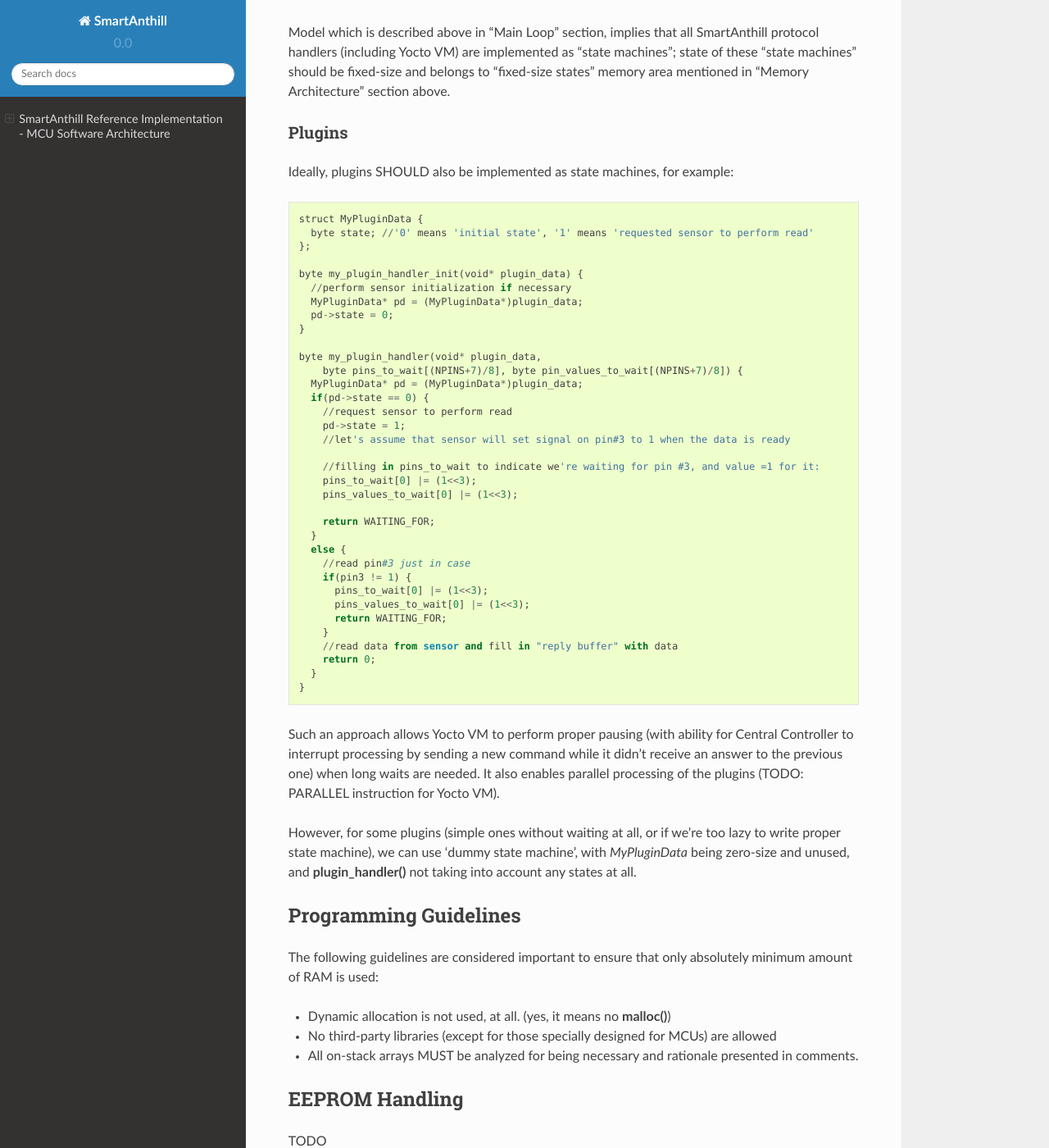
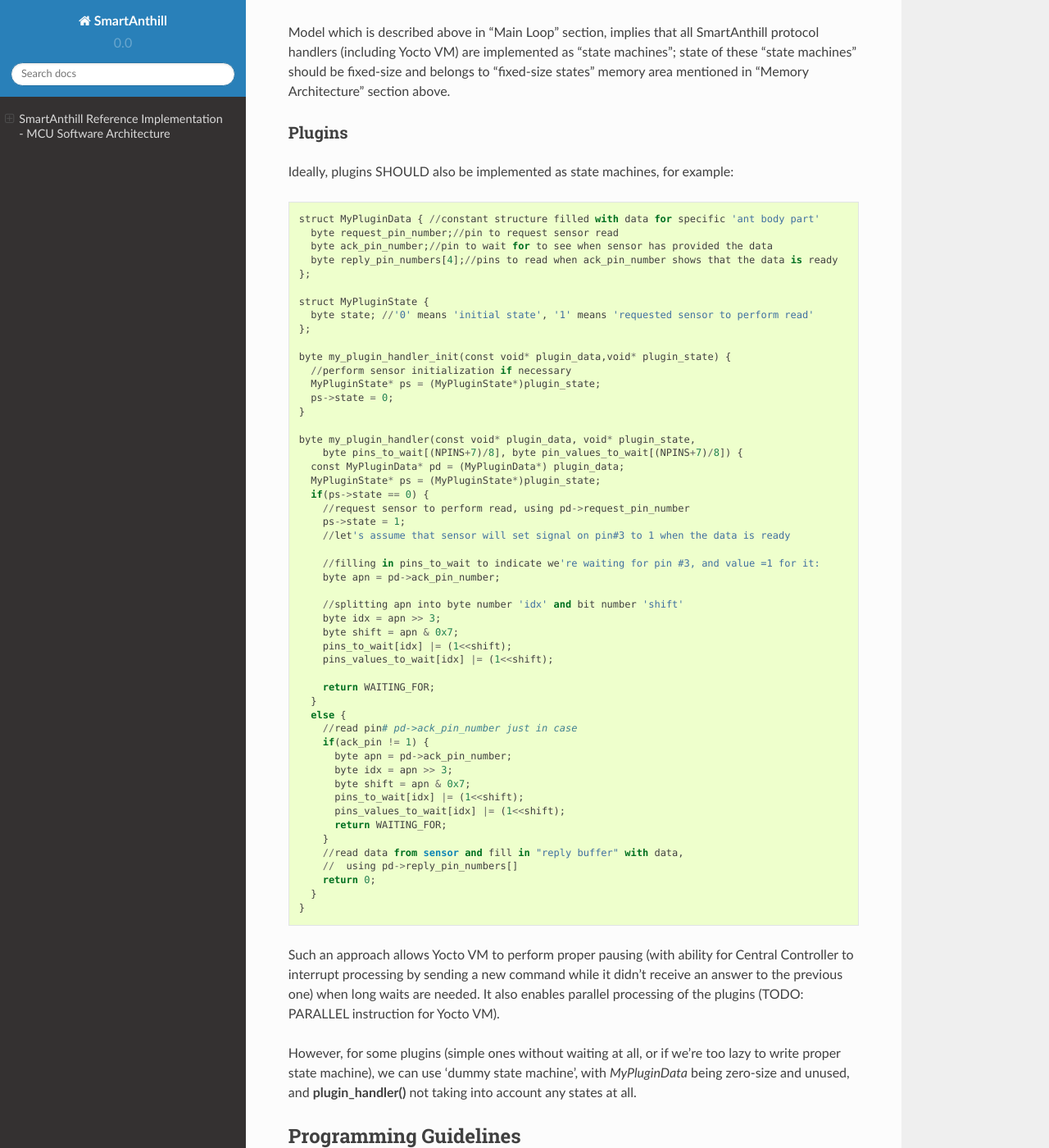
Before and after one commit to smartanthill/smartanthill2_0, a Sphinx documentation site: the page built from docs/design-documents/reference-implementation/mcu/smartanthill-reference-mcu-software-architecture.rst, in a window 1280 px wide and 1400 px high, scrolled down 4077 px. Shown: the whole window at 82% size. Built offline with Sphinx 7.4.7 and the Read the Docs theme 2.0.0, drawn with Linux system fonts in a browser that asks for light colours; some of the changed text lies outside the part shown.

Commit message:
Reference MCU Software Architecture v0.2.1: added missing plugin_data

```diff
--- a/docs/design-documents/reference-implementation/mcu/smartanthill-reference-mcu-software-architecture.rst
+++ b/docs/design-documents/reference-implementation/mcu/smartanthill-reference-mcu-software-architecture.rst
@@ -60,7 +60,7 @@ SmartAnthill on MCU is implemented as a "main loop", which calls different funct
 * NB: all calls of protocol handlers (both “receiving” and “sending”) are made right from the program “main loop” (and not one protocol handler calling another one), to reduce stack usage.
 * after protocol handler has processed the data, it returns to “main loop”. Now previous src is not needed anymore, so "main loop" can and should **memmove()** dst to the beginning of “command buffer”, discarding src and freeing space in "command buffer" for future processing.
 * after such **memmove()** is done, we have current packet (as processed by previous protocol handler) at the beginning of “command buffer”, so we can repeat the process of calling the “receiving” “protocol handler” (such as SAGDP, and then Yocto VM).
-* when Yocto VM is called (it has prototype **yocto_vm(void\* src,uint16 src_size,void\* dst, uint16\* dst_size,WaitingFor\* waiting_for);**; *WaitingFor* structure is described in detail in 'Asynchronous Returns' subsection below), it starts parsing the command buffer and execute commands. Whenever Yocto VM encounters an EXEC command (see "Yocto VM" document for details), Yocto VM calls an appropriate plugin handler, with the following prototype: **plugin_handler(void* plugin_state,void\* src,uint16 src_size,void\* reply, uint16\* reply_size, WaitingFor\* waiting_for)**, passing pointer to plugin data as a src and it's own *dst* as *reply*. After plugin_handler returns, Yocto VM increments it's own *dst* by a size of the reply passed back from the plugin. It ensures proper and easy forming of "reply buffer" as required by Yocto VM specification.
+* when Yocto VM is called (it has prototype **yocto_vm(void\* src,uint16 src_size,void\* dst, uint16\* dst_size,WaitingFor\* waiting_for);**; *WaitingFor* structure is described in detail in 'Asynchronous Returns' subsection below), it starts parsing the command buffer and execute commands. Whenever Yocto VM encounters an EXEC command (see "Yocto VM" document for details), Yocto VM calls an appropriate plugin handler, with the following prototype: **plugin_handler(const void\* plugin_data,void\* plugin_state,void\* src,uint16 src_size,void\* reply, uint16\* reply_size, WaitingFor\* waiting_for)**, passing pointer to plugin data as a src and it's own *dst* as *reply*. After plugin_handler returns, Yocto VM increments it's own *dst* by a size of the reply passed back from the plugin. It ensures proper and easy forming of "reply buffer" as required by Yocto VM specification.
 * after the Yocto VM has processed the data, “main loop” doesn't need the command anymore, so it can again **memmove()** "reply buffer" (returned at *dst* location by Yocto VM) to the beginning of “command buffer” and call SAGDP “sending” protocol handler.
 * after “sending” protocol handler returns, “main loop” may and should **memmove()** reply of the “sending” protocol handler to the beginning of the “command buffer” and continue calling the “sending” protocol handlers (and memmove()-ing data to the beginning of the “command buffer”) until the last protocol handler is called; at this point, data is prepared for feeding to the physical channel.
 * at this point, "main loop" may and should call [TODO] function (which belongs to device-specific library) to pass data back to the physical layer.
@@ -98,38 +98,54 @@ Ideally, plugins SHOULD also be implemented as state machines, for example:
 
 ::
 
-  struct MyPluginData {
+  struct MyPluginData { //constant structure filled with data for specific 'ant body part'
+    byte request_pin_number;//pin to request sensor read
+    byte ack_pin_number;//pin to wait for to see when sensor has provided the data
+    byte reply_pin_numbers[4];//pins to read when ack_pin_number shows that the data is ready
+  };
+
+  struct MyPluginState {
     byte state; //'0' means 'initial state', '1' means 'requested sensor to perform read'
   };
 
-  byte my_plugin_handler_init(void* plugin_data) {
+  byte my_plugin_handler_init(const void* plugin_data,void* plugin_state) {
     //perform sensor initialization if necessary
-    MyPluginData* pd = (MyPluginData*)plugin_data;
-    pd->state = 0;
+    MyPluginState* ps = (MyPluginState*)plugin_state;
+    ps->state = 0;
   }
 
-  byte my_plugin_handler(void* plugin_data,
+  byte my_plugin_handler(const void* plugin_data, void* plugin_state,
       byte pins_to_wait[(NPINS+7)/8], byte pin_values_to_wait[(NPINS+7)/8]) {
-    MyPluginData* pd = (MyPluginData*)plugin_data;
-    if(pd->state == 0) {
-      //request sensor to perform read
-      pd->state = 1;
+    const MyPluginData* pd = (MyPluginData*) plugin_data;
+    MyPluginState* ps = (MyPluginState*)plugin_state;
+    if(ps->state == 0) {
+      //request sensor to perform read, using pd->request_pin_number
+      ps->state = 1;
       //let's assume that sensor will set signal on pin#3 to 1 when the data is ready
 
       //filling in pins_to_wait to indicate we're waiting for pin #3, and value =1 for it:
-      pins_to_wait[0] |= (1<<3);
-      pins_values_to_wait[0] |= (1<<3);
+      byte apn = pd->ack_pin_number;
+
+      //splitting apn into byte number 'idx' and bit number 'shift'
+      byte idx = apn >> 3;
+      byte shift = apn & 0x7;
+      pins_to_wait[idx] |= (1<<shift);
+      pins_values_to_wait[idx] |= (1<<shift);
 
       return WAITING_FOR;
     }
     else {
-      //read pin#3 just in case
-      if(pin3 != 1) {
-        pins_to_wait[0] |= (1<<3);
-        pins_values_to_wait[0] |= (1<<3);
+      //read pin# pd->ack_pin_number just in case
+      if(ack_pin != 1) {
+        byte apn = pd->ack_pin_number;
+        byte idx = apn >> 3;
+        byte shift = apn & 0x7;
+        pins_to_wait[idx] |= (1<<shift);
+        pins_values_to_wait[idx] |= (1<<shift);
         return WAITING_FOR;
       }
-      //read data from sensor and fill in "reply buffer" with data
+      //read data from sensor and fill in "reply buffer" with data,
+      //  using pd->reply_pin_numbers[]
       return 0;
     }
   }
```
Also changed, not shown: other parts of docs/design-documents/reference-implementation/mcu/smartanthill-reference-mcu-software-architecture.rst (+1 -1 lines).
